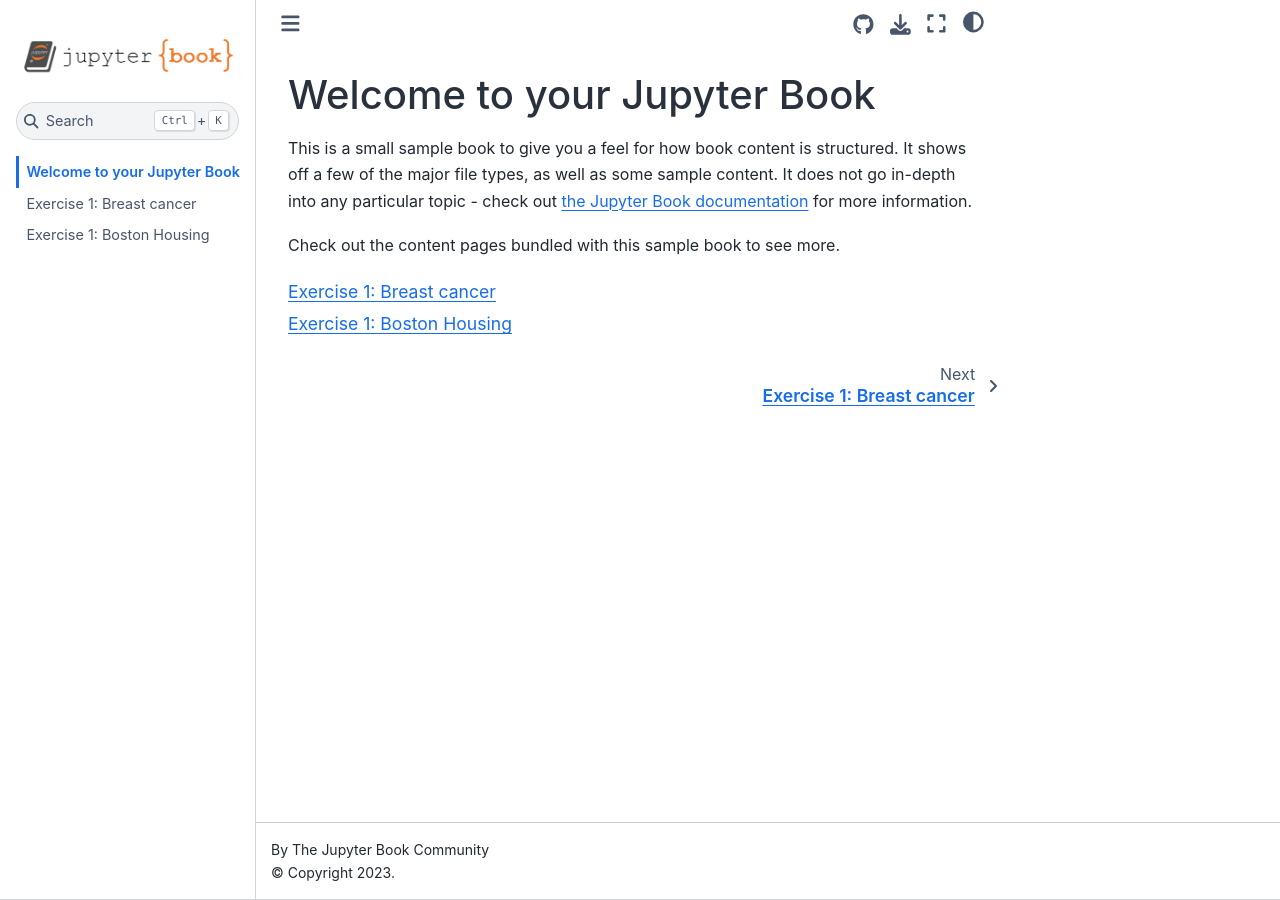
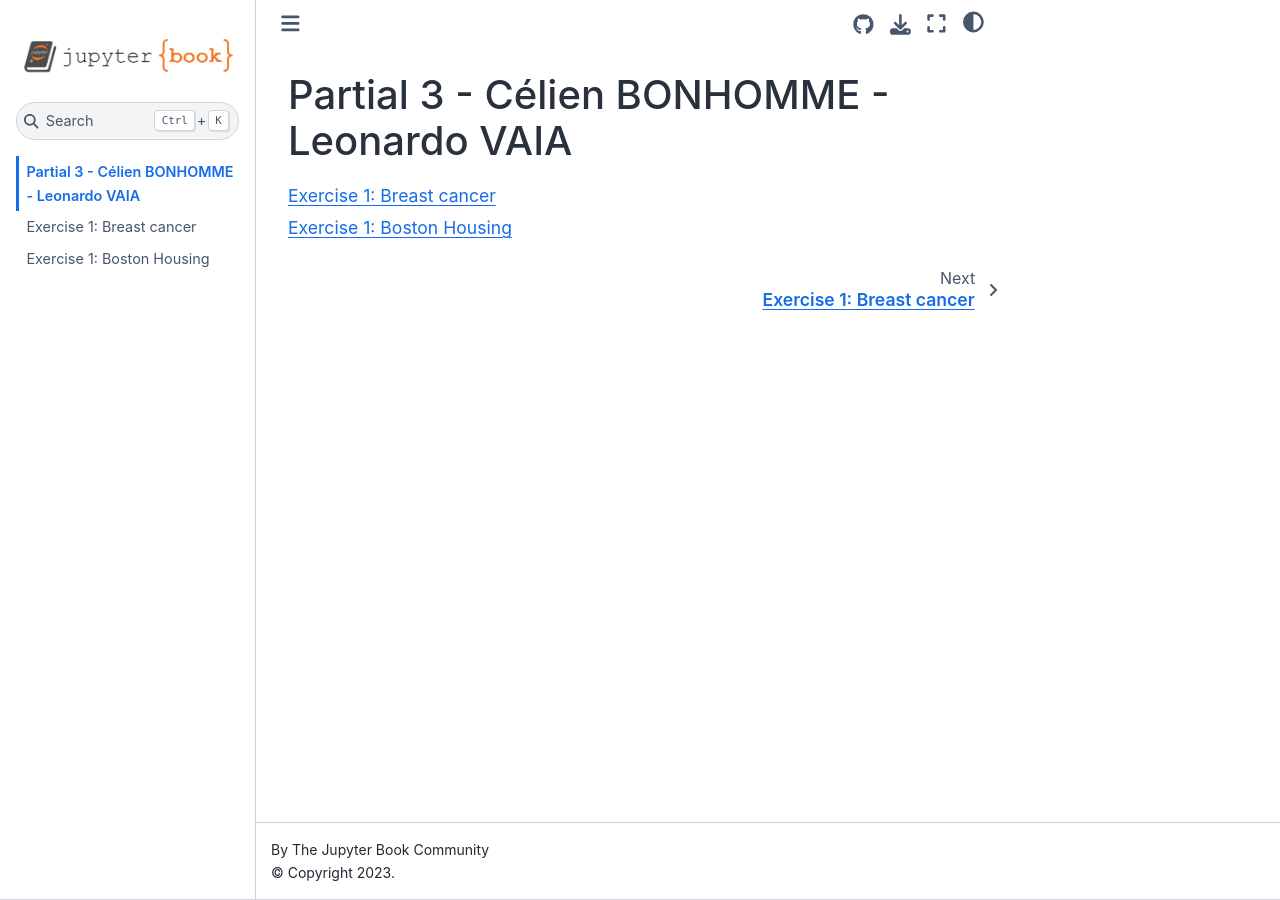
Before and after one commit to LeoBello00/ml_parcial_practico3, a Jupyter Book: the page built from docs/intro.md, in a window 1280 px wide. Built offline with Jupyter Book 1.0.4 settings and Sphinx 7.4.7 and the Sphinx Book theme 1.1.4, drawn with Linux system fonts in a browser that asks for light colours; pages that are not in the unit, such as notebooks, are missing from menus; comment, search, counter and statistics services are not loaded.

Commit message:
feat: update intro

````diff
--- a/docs/intro.md
+++ b/docs/intro.md
@@ -1,11 +1,4 @@
-# Welcome to your Jupyter Book
-
-This is a small sample book to give you a feel for how book content is
-structured.
-It shows off a few of the major file types, as well as some sample content.
-It does not go in-depth into any particular topic - check out [the Jupyter Book documentation](https://jupyterbook.org) for more information.
-
-Check out the content pages bundled with this sample book to see more.
+# Partial 3 - Célien BONHOMME - Leonardo VAIA
 
 ```{tableofcontents}
 ```
````
